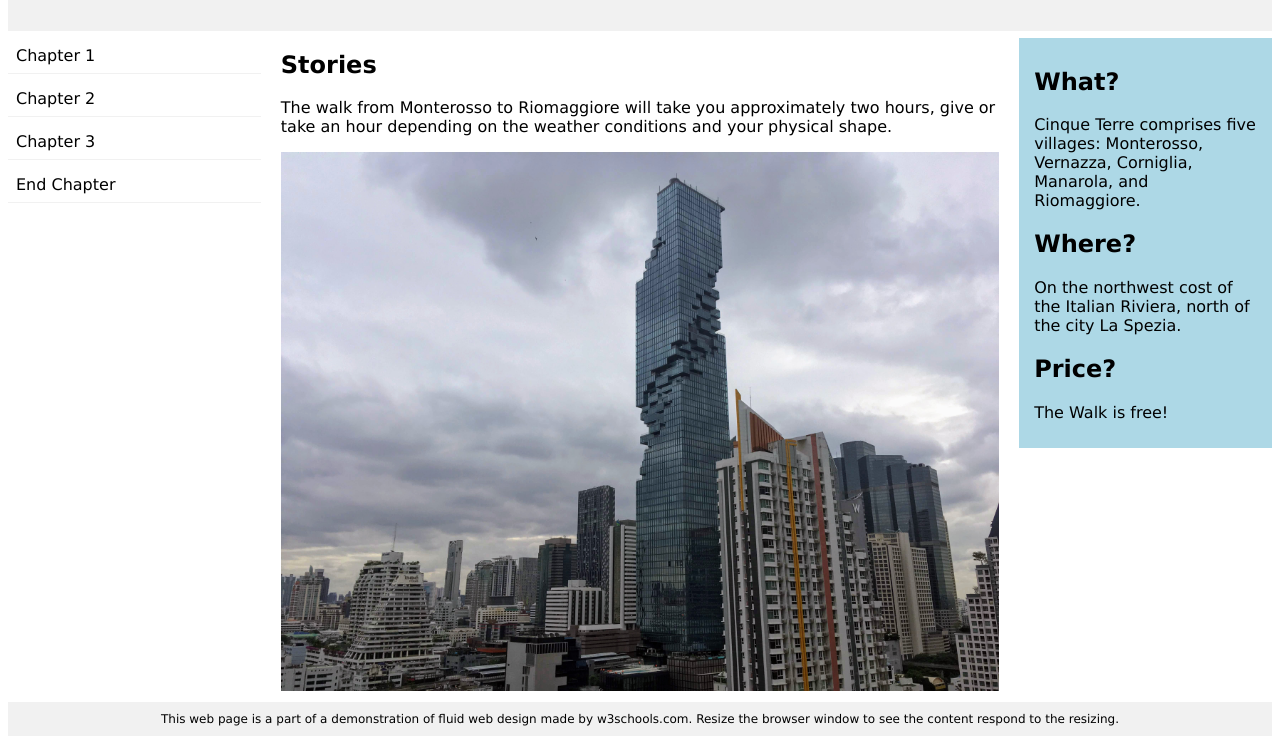
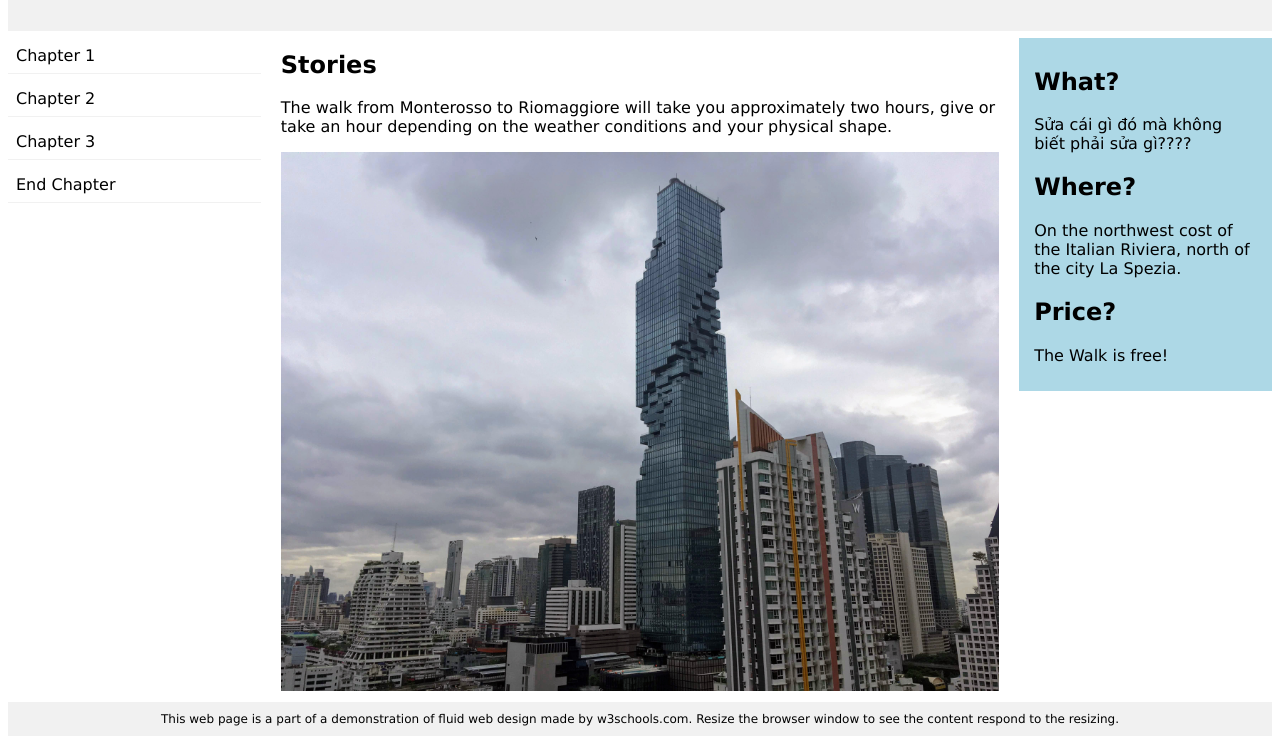
Before and after one commit to thinhhoduc/intern_horus, a plain HTML site: page home.html in a window 1280 px wide. Shown: the part 128-872 px from the top of the page. Drawn offline with Linux system fonts and the light colour scheme.

Commit message:
New change 2

```diff
--- a/home.html
+++ b/home.html
@@ -28,7 +28,7 @@
 
   <div class="right">
     <h2>What?</h2>
-    <p>Cinque Terre comprises five villages: Monterosso, Vernazza, Corniglia, Manarola, and Riomaggiore.</p>
+    <p>Sửa cái gì đó mà không biết phải sửa gì????</p>
     <h2>Where?</h2>
     <p>On the northwest cost of the Italian Riviera, north of the city La Spezia.</p>
     <h2>Price?</h2>
```
